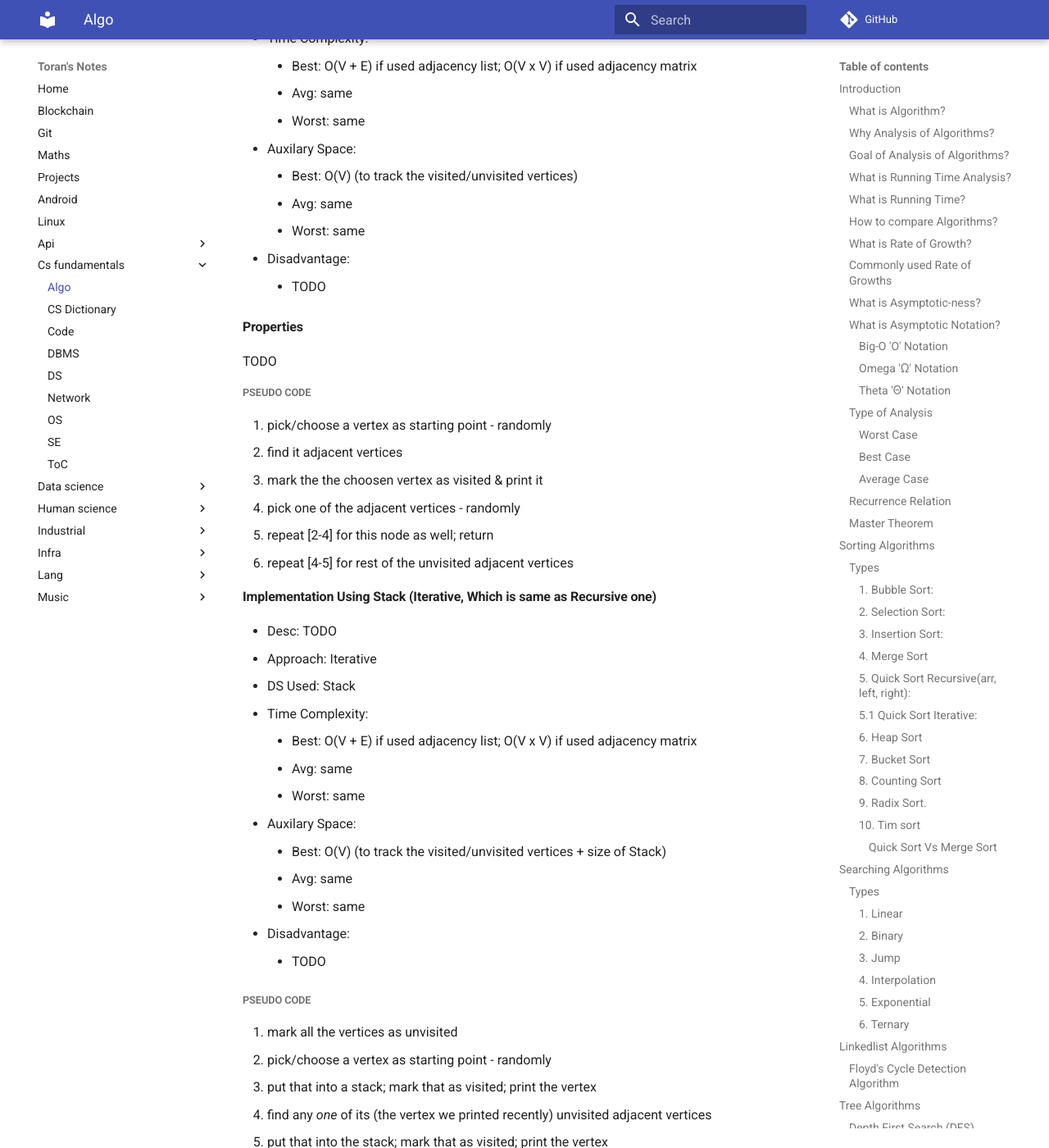
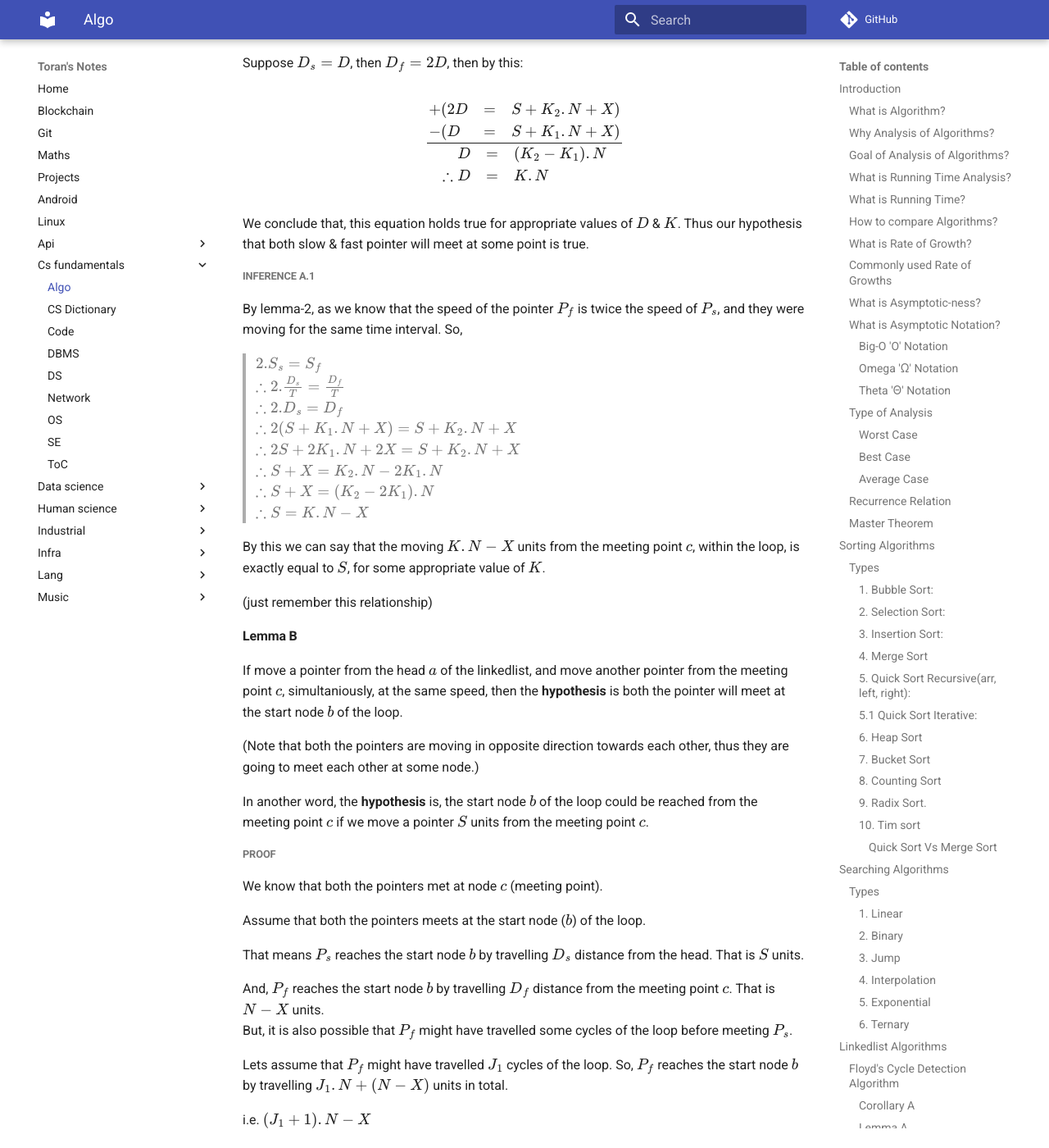
Before and after one commit to toransahu/notes, an MkDocs documentation site: the page built from docs/cs-fundamentals/Algo.md, in a window 1280 px wide and 1400 px high, scrolled down 21460 px. Shown: the whole window at 82% size. Built offline with MkDocs 1.6.1 and Material for MkDocs 9.7.7, drawn with Linux system fonts in a browser that asks for light colours; comment, search, counter and statistics services are not loaded; some of the changed text lies outside the part shown.

Commit message:
Floyd's loop/cycle detection in a linkedlist - wip

````diff
--- a/docs/cs-fundamentals/Algo.md
+++ b/docs/cs-fundamentals/Algo.md
@@ -440,6 +440,116 @@ $T(n) = aT(n/b) + \Theta(n^klog^pn)$
 # Linkedlist Algorithms
 
 ## Floyd's Cycle Detection Algorithm
+
+```
+        <------------------- S -------------------> <---- X -------
+        [a]-->[i]-->[j]-->[k]-->[l]-->[m]-------→ [b] ------→ [d] |
+                                                   ↑           |  |
+	            	                               |           ↓  |
+            	            	                  [e] ←------ [c] ↓
+```
+
+A. If a loop is suspected in a linkedlist, then run two pointers - one slow & another fast - starting from the head ($a$). Run the faster pointer double the speed of the slower one. If they meet at some node ($c$), then the loop exists & else not.
+
+
+B. If a loop has been detected using #A, then idetifying the start of the loop and removing the loop is also possible.
+
+
+### Corollary A
+
+If in a loop we're at some point $i$, and if we finish $K$ complete (whole number) cycles/rounds of the loop, we'll be back to the same point $i$.
+
+>  $P_i \cong P_i + K.N$
+
+where:
+
+- $P_i$ is a pointer at some $i^{th}$ node in the __loop__
+- $N$ is the length (or number of nodes) of the loop
+- $K$ is some non-negative integer
+
+### Lemma A
+
+If pointer $P_s$ and $P_f$ starts from the head ($a$) of the linkedlist. $P_s$ moves 1 node at a time & $P_f$ moves 2 nodes at a time.
+Then the __hypothesis__ is they will meet at some node ($c$), $X$ unit far from the start node ($b$) of the loop.
+
+Before they met each other, $P_s$ might have completed $K_1$ whole rounds of the loop and $P_f$ might have completed $K_2$ whole rounds. So,
+
+>
+$D_s = S + K_1.N + X$  - where $K_1$ is a whole number
+$D_f = S + K_2.N + X$  - where $K_2$ is a whole number
+
+#### Proof
+
+Suppose $D_s = D$, then $D_f = 2D$, then by this:
+
+$$
+\frac{
+    \begin{array}{l,c,l}
+        +(2D & = & S + K_2.N + X) \\
+        -(D & = & S + K_1.N + X)
+    \end{array}
+}{
+    \begin{array}{r,c,l}
+        D & = & (K_2 - K_1).N \\
+        \therefore D & = & K.N
+    \end{array}
+}
+$$
+
+
+We conclude that, this equation holds true for appropriate values of $D$ & $K$. Thus our hypothesis that both slow & fast pointer will meet at some point is true.
+
+#### Inference A.1
+
+By lemma-2, as we know that the speed of the pointer $P_f$ is twice the speed of $P_s$, and they were moving for the same time interval. So,
+
+>
+$2.S_s = S_f$
+$\therefore 2.\frac{D_s}{T} = \frac{D_f}{T}$
+$\therefore 2.D_s = D_f$
+$\therefore 2(S + K_1.N + X) = S + K_2.N + X$
+$\therefore 2S + 2K_1.N + 2X = S + K_2.N + X$
+$\therefore S + X = K_2.N - 2K_1.N$
+$\therefore S + X = (K_2 - 2K_1).N$
+$\therefore S = K.N  - X$
+
+By this we can say that the moving $K.N - X$ units from the meeting point $c$, within the loop, is exactly equal to $S$, for some appropriate value of $K$.
+
+(just remember this relationship)
+
+### Lemma B
+
+If move a pointer from the head $a$ of the linkedlist, and move another pointer from the meeting point $c$, simultaniously, at the same speed, then the __hypothesis__ is both the pointer will meet at the start node $b$ of the loop.
+
+(Note that both the pointers are moving in opposite direction towards each other, thus they are going to meet each other at some node.)
+
+In another word, the __hypothesis__ is, the start node $b$ of the loop could be reached from the meeting point $c$ if we move a pointer $S$ units from the meeting point $c$.
+
+#### Proof
+
+We know that both the pointers met at node $c$ (meeting point).
+
+Assume that both the pointers meets at the start node ($b$) of the loop.
+
+That means $P_s$ reaches the start node $b$ by travelling $D_s$ distance from the head. That is $S$ units.
+
+And, $P_f$ reaches the start node $b$ by travelling $D_f$ distance from the meeting point $c$. That is $N - X$ units.
+But, it is also possible that $P_f$ might have travelled some cycles of the loop before meeting $P_s$.
+
+Lets assume that $P_f$ might have travelled $J_1$ cycles of the loop. So, $P_f$ reaches the start node $b$ by travelling $J_1.N + (N - X)$ units in total.
+
+i.e. $(J_1 + 1).N - X$
+
+As the speed of both the pointers were same & distance were travelled within the same time interval, we can relate it like:
+
+>
+$S_s = S_f$
+$\therefore \frac{D_s}{T} = \frac{D_f}{T}$
+$\therefore D_s = D_f$
+$\therefore S = (J_1 + 1).N - X$
+$\therefore S = J.N - X$
+
+With the help of Lemma-A & Inference-A.1 we can conculde that this relation $S = J.N - X$ is true, thus our hypothesis is true as well.
 
 ---
 
````
